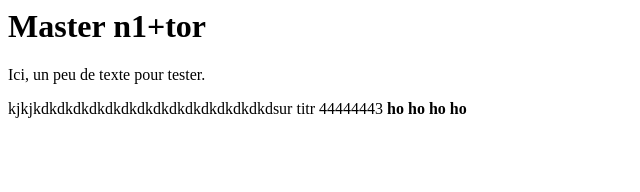
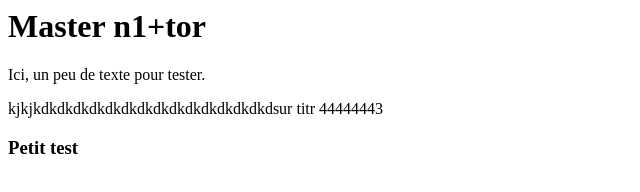
Before and after one commit to Lolipop9944/pro1, a plain HTML site: page index.html in a window 1280 px wide. Shown: the whole page, without its empty margins (0-640 px from the left). Drawn offline with Linux system fonts and the light colour scheme.

Commit message:
snap initial

```diff
--- a/index.html
+++ b/index.html
@@ -3,6 +3,5 @@
 <h1>Master n1+tor </h1>
 <p>Ici, un peu de texte pour tester.</p>
 <h7>kjkjkdkdkdkdkdkdkdkdkdkdkdkdkdkdkdsur titr 44444443</h2>
-<b>ho ho ho ho </b>
-
+<h3>Petit test</h3>
 </html>
```
